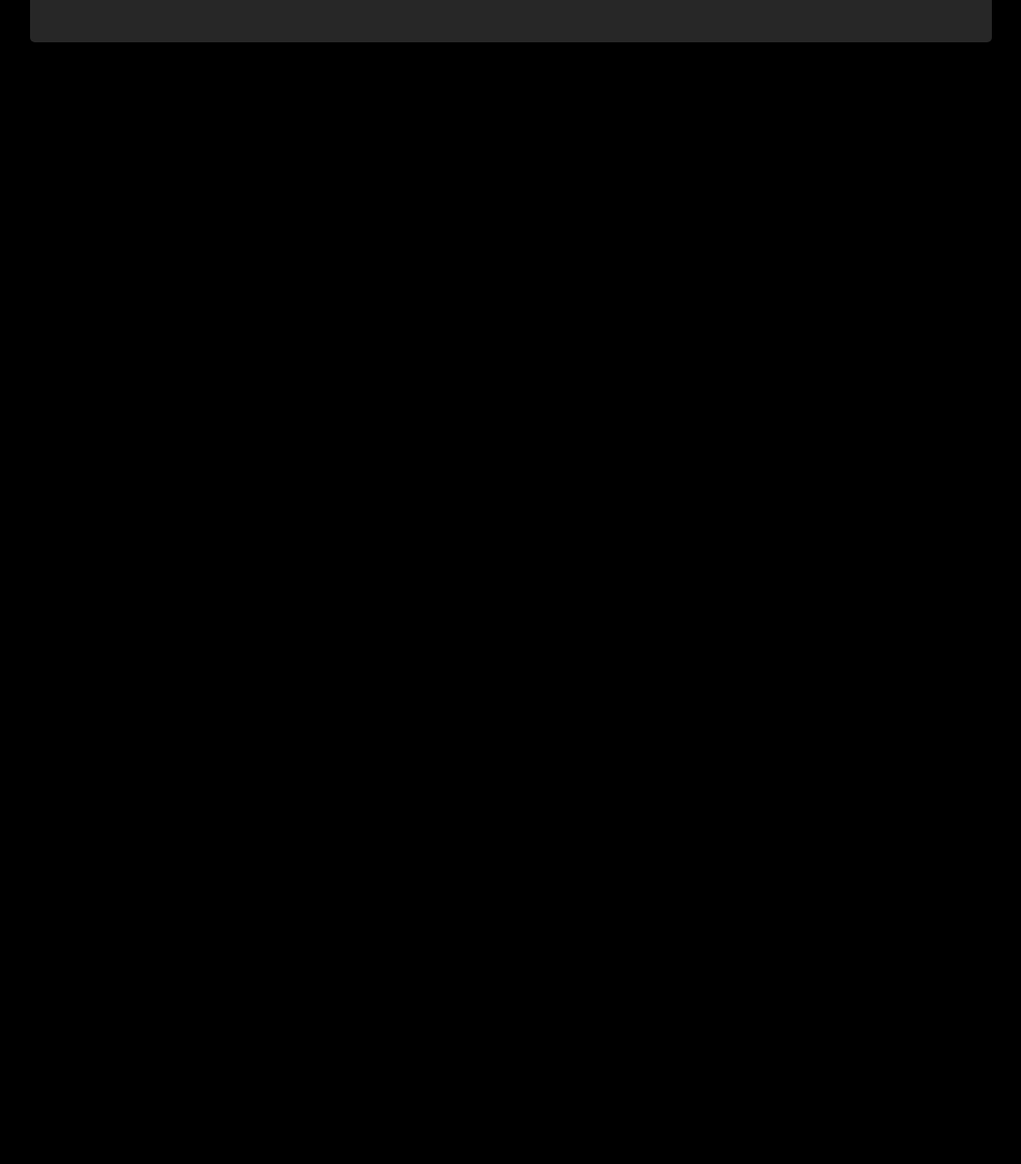
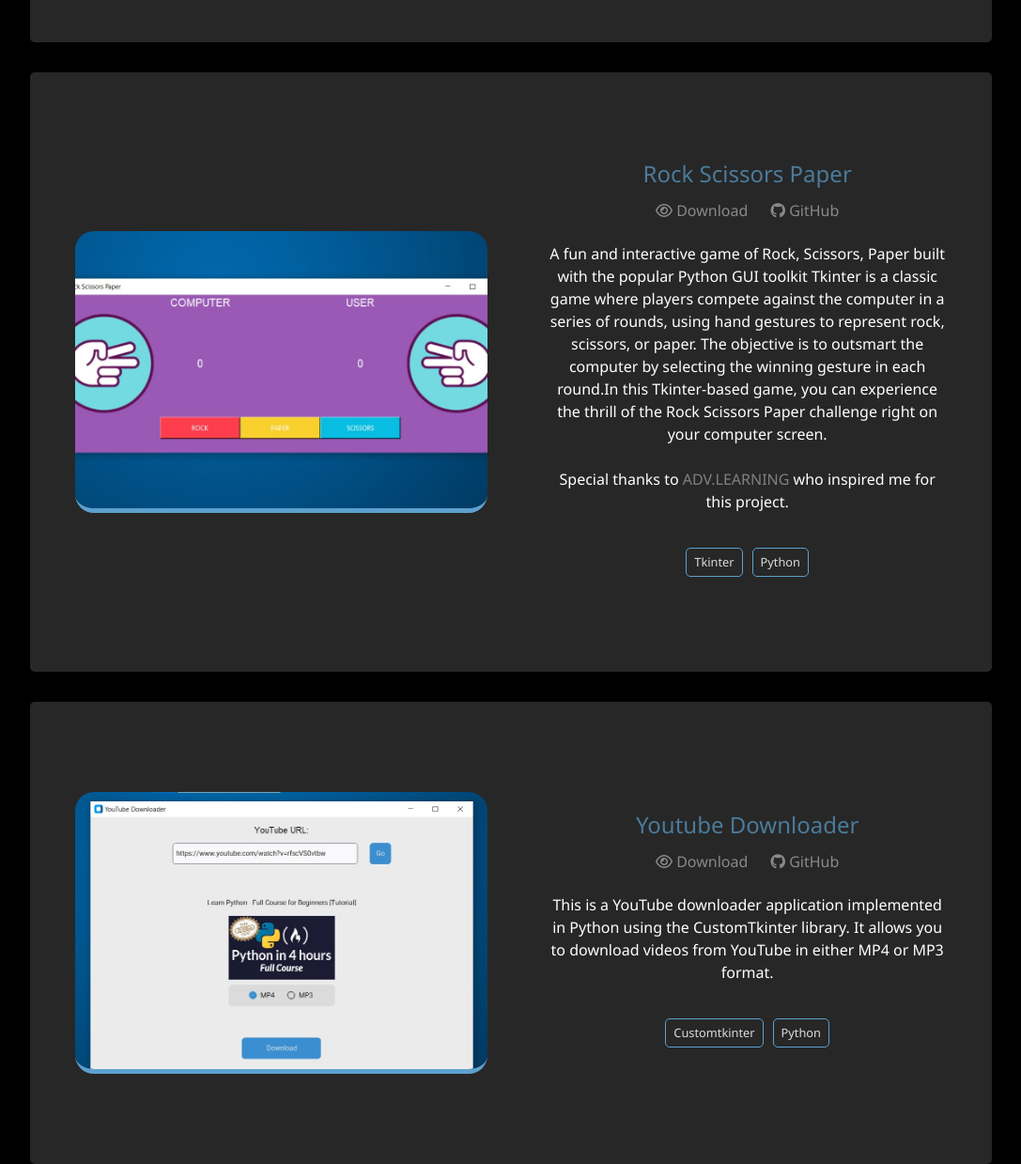
Before and after one commit to dimilidi/Portfolio_UX_UI_Project, a plain HTML site: page src/projects.html in a window 1280 px wide. Shown: the part 5439-6678 px from the top of the page at 94% size, without its empty margins (96-1183 px from the left). Before the commit the page ends 5484 px from the top, so only its background shows below. Drawn offline with Linux system fonts and the light colour scheme.

Commit message:
python projects pytube and rock_scissors_paper  added

```diff
--- a/src/projects.html
+++ b/src/projects.html
@@ -434,6 +434,84 @@
 
             </div>
 
+            <div class="projects_item-wrapper">
+                <div class="projects_item">
+                    <img src="../images/rock_scissors_paper3.jpg" alt="My Project">
+                    <div class="projects-btns">
+                        <a href="../images/rock_scissors_paper.exe" target='_blank'  class="projects-btn">
+                            <i class="fa-regular fa-eye"></i>
+                            <span>Download</span>
+                        </a>
+                        <a href="https://github.com/dimilidi/rock_scissors_paper" target='_blank' class="projects-btn">
+                            <i class="fa-brands fa-github"></i>
+                            <span>GitHub</span>
+                        </a>
+                    </div>
+                </div>
+
+                <div class="project-info">
+                    <h3>Rock Scissors Paper</h3>
+                    <div class="project-info_links">
+                        <a href="../images/rock_scissors_paper.exe" target='_blank'  class="projects-link">
+                            <i class="fa-regular fa-eye"></i>
+                            <span color="white">Download</span>
+                        </a>
+                        <a href="https://github.com/dimilidi/rock_scissors_paper" target='_blank' class="projects-link">
+                            <i class="fa-brands fa-github"></i>
+                            <span>GitHub</span>
+                        </a>
+                    </div>
+                    <p>A fun and interactive game of Rock, Scissors, Paper built with the popular Python GUI toolkit Tkinter is a classic game where players compete against the computer in a series of rounds, using hand gestures to represent rock, scissors, or paper. The objective is to outsmart the computer by selecting the winning gesture in each round.In this Tkinter-based game, you can experience the thrill of the Rock Scissors Paper challenge right on your computer screen.
+                        <br><br>
+                    Special thanks to
+                    <a href="https://www.youtube.com/@ADVLEARNING" style="color: gray;"> ADV.LEARNING</a>
+                    who inspired me for this project.
+                    </p>
+                  <ul class="project-stack">
+                      <li>Tkinter</li>
+                      <li>Python</li>
+                  </ul>
+                </div>
+
+            </div>
+
+            <div class="projects_item-wrapper">
+                <div class="projects_item">
+                    <img src="../images/pytube.jpg" alt="My Project">
+                    <div class="projects-btns">
+                        <a href="../images/dist.zip" target='_blank'  class="projects-btn">
+                            <i class="fa-regular fa-eye"></i>
+                            <span>Download</span>
+                        </a>
+                        <a href="https://github.com/dimilidi/pytube" target='_blank' class="projects-btn">
+                            <i class="fa-brands fa-github"></i>
+                            <span>GitHub</span>
+                        </a>
+                    </div>
+                </div>
+
+                <div class="project-info">
+                    <h3>Youtube Downloader</h3>
+                    <div class="project-info_links">
+                        <a href="../images/dist.zip" target='_blank'  class="projects-link">
+                            <i class="fa-regular fa-eye"></i>
+                            <span color="white">Download</span>
+                        </a>
+                        <a href="https://github.com/dimilidi/pytube" target='_blank' class="projects-link">
+                            <i class="fa-brands fa-github"></i>
+                            <span>GitHub</span>
+                        </a>
+                    </div>
+                    <p>This is a YouTube downloader application implemented in Python using the CustomTkinter library. It allows you to download videos from YouTube in either MP4 or MP3 format.
+                    </p>
+                  <ul class="project-stack">
+                      <li>Customtkinter</li>
+                      <li>Python</li>
+                  </ul>
+                </div>
+
+            </div>
+
           </div>
 
             <div class="social-icons">
```
Also changed, not shown: images/psr.jpg (added), images/pytube.jpg (added), images/rock_scissors_paper.jpg (added), images/rock_scissors_paper1.jpg (added), images/rock_scissors_paper2.jpg (added), images/rock_scissors_paper3.jpg (added), 2 other files.
